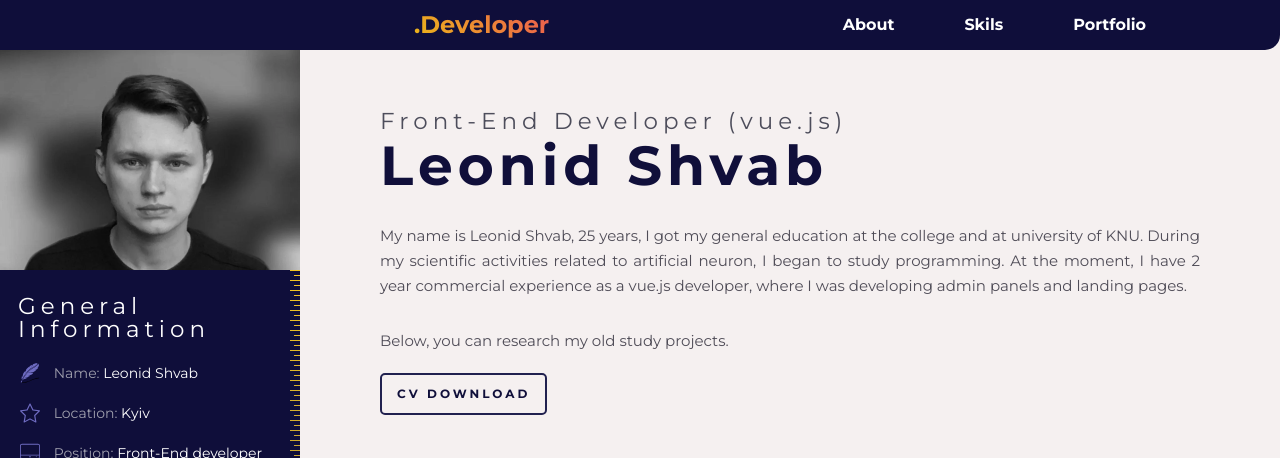
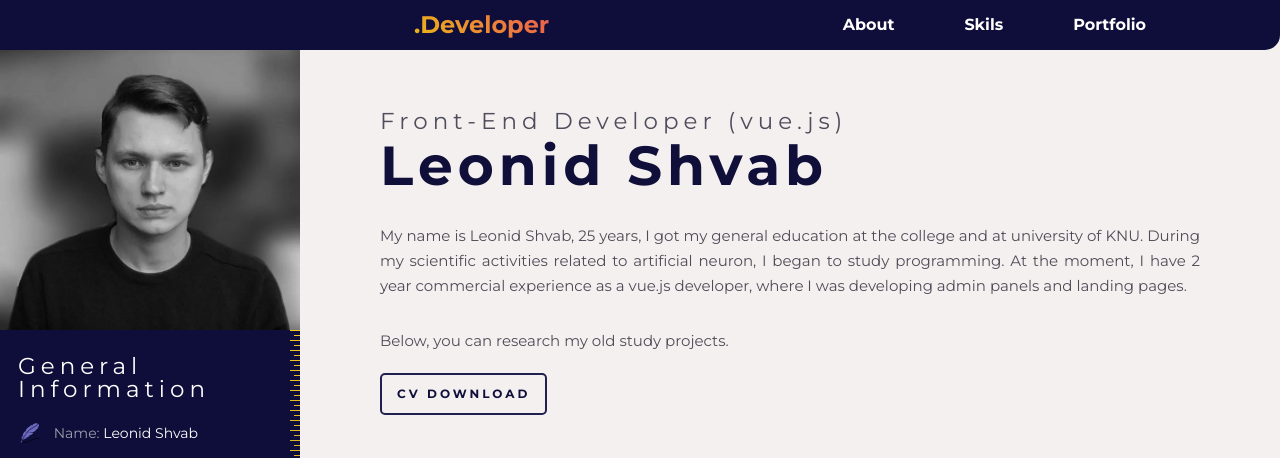
Before and after one commit to LeonidShv/portfolio, a plain HTML site: page index.html in a window 1280 px wide. Shown: the top 458 px of the page. Drawn offline with Linux system fonts and the light colour scheme.

Commit message:
fix: avatar

```diff
--- a/styles/general.css
+++ b/styles/general.css
@@ -119,7 +119,7 @@
 
 @media (max-width: 2000px) {
     .general__img {
-        height: 240px;
+        max-height: 300px;
         width: 100%;
         object-fit: cover;
         object-position: top;
```
